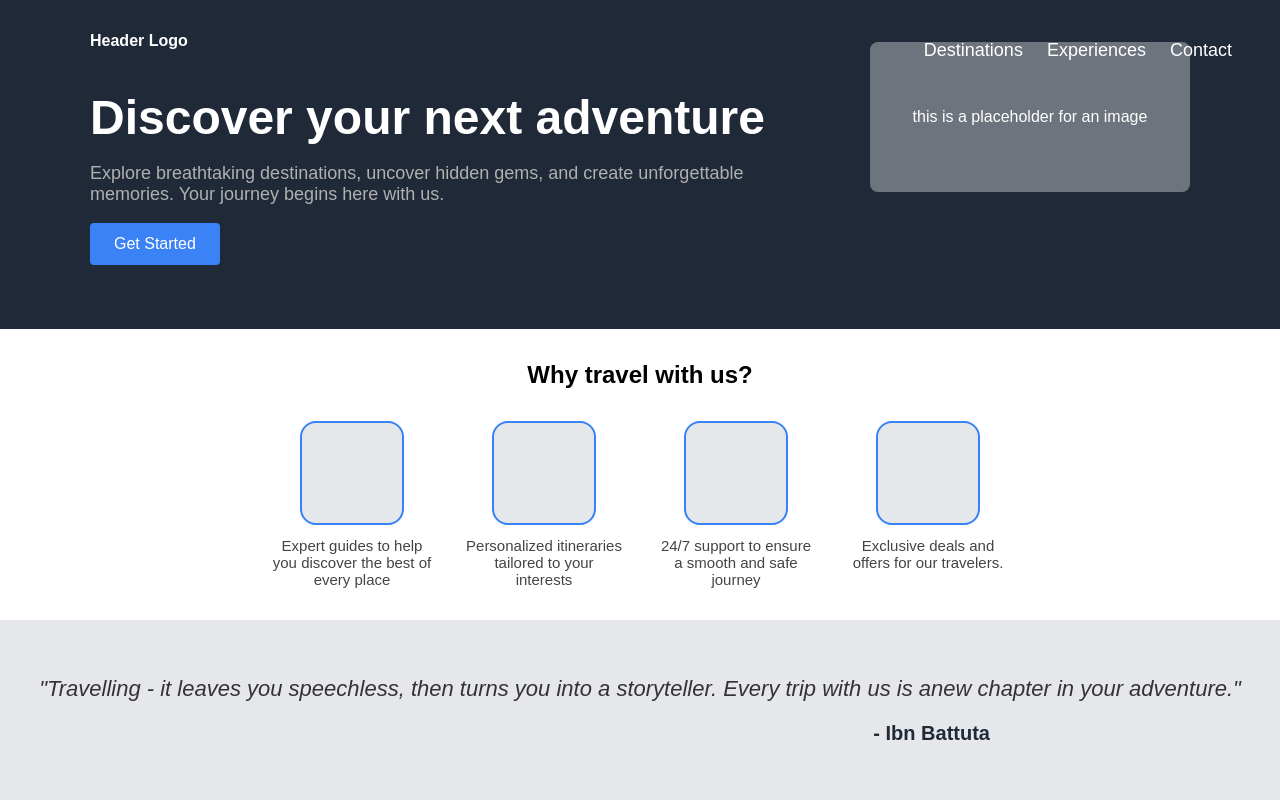
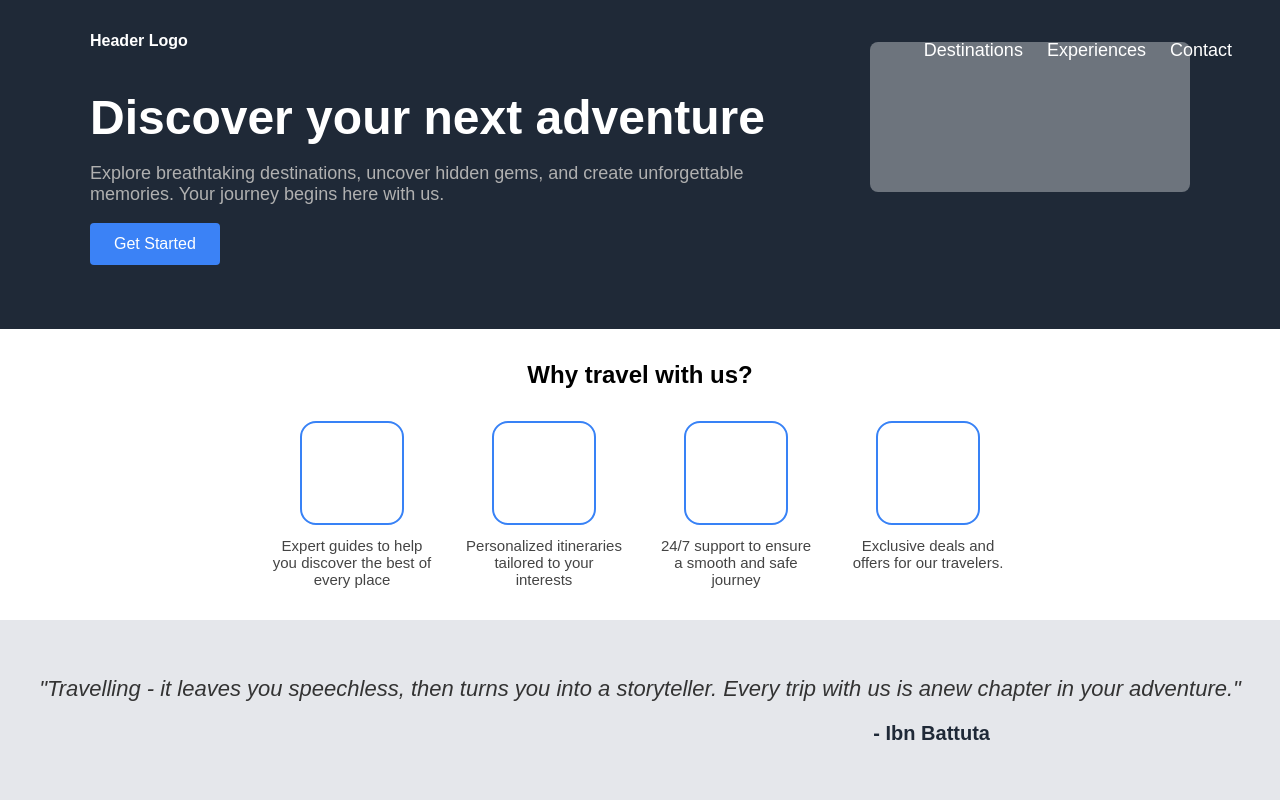
Before and after one commit to Claris-Wega/landing-page, a plain HTML site: page index.html in a window 1280 px wide. Shown: the top 800 px of the page. Drawn offline with Linux system fonts and the light colour scheme.

Commit message:
Update git index.html

```diff
--- a/index.html
+++ b/index.html
@@ -20,7 +20,6 @@
                 </div>
             </div>
             <div class="header-image">
-                this is a placeholder for an image
             </div>
             <div style="position: absolute; right: 48px; top: 32px;">
                 <div class="header-links">
--- a/styles.css
+++ b/styles.css
@@ -99,7 +99,6 @@ body {
     border: 2px solid #3882f6;
     border-radius: 16px;
     margin-bottom: 12px;
-    background: #e5e7eb;
 }
 .info-desc {
     text-align: center;
```
Also changed, not shown: 8 other files.
